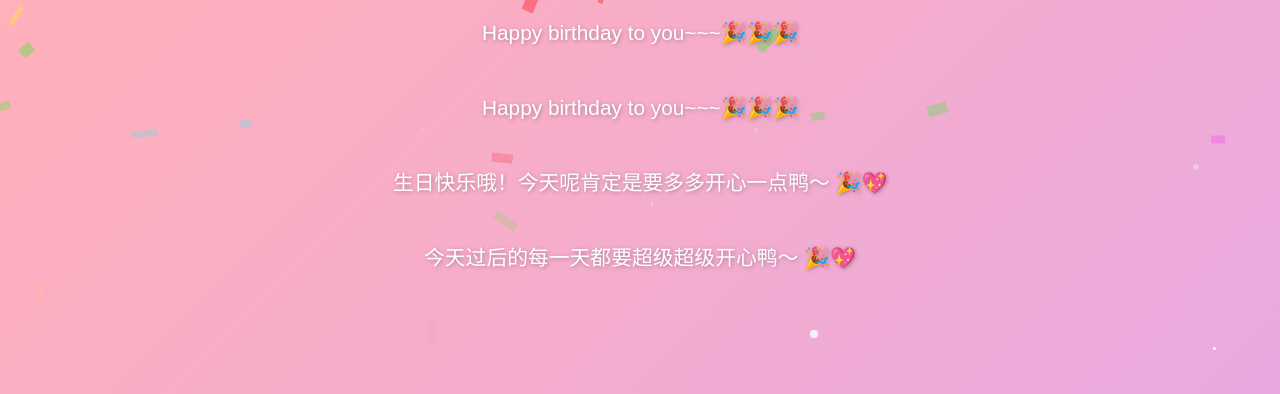
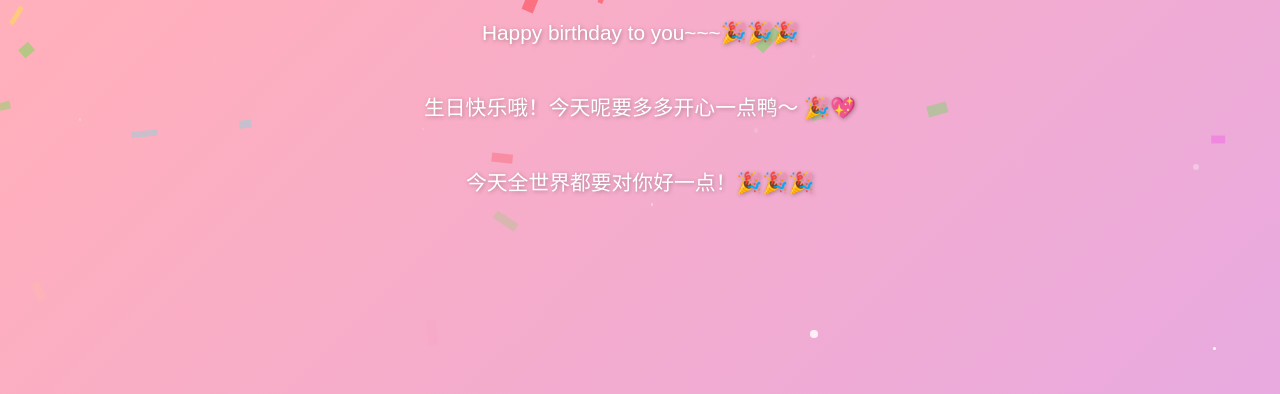
Before and after one commit to dooosaqqrtttds/My1105.github.io, a plain HTML site: page index.html in a window 1280 px wide. Shown: the part 446-840 px from the top of the page. Drawn offline with Linux system fonts and the light colour scheme.

Commit message:
Remove duplicate birthday messages and update text

```diff
--- a/index.html
+++ b/index.html
@@ -163,10 +163,8 @@
     <div class="cake">🎂</div>
     <h1>超级无敌可爱美仙女</h1>
     <p>Happy birthday to you~~~🎉🎉🎉</p>
-    <p>Happy birthday to you~~~🎉🎉🎉</p>
-    <p>Happy birthday to you~~~🎉🎉🎉</p>
-    <p>生日快乐哦！今天呢肯定是要多多开心一点鸭～ 🎉💖</p>
-     <p>今天过后的每一天都要超级超级开心鸭～ 🎉💖</p>
+    <p>生日快乐哦！今天呢要多多开心一点鸭～ 🎉💖</p>
+   <p> 今天全世界都要对你好一点！🎉🎉🎉</p>
 </body>
 
 </html>
```
